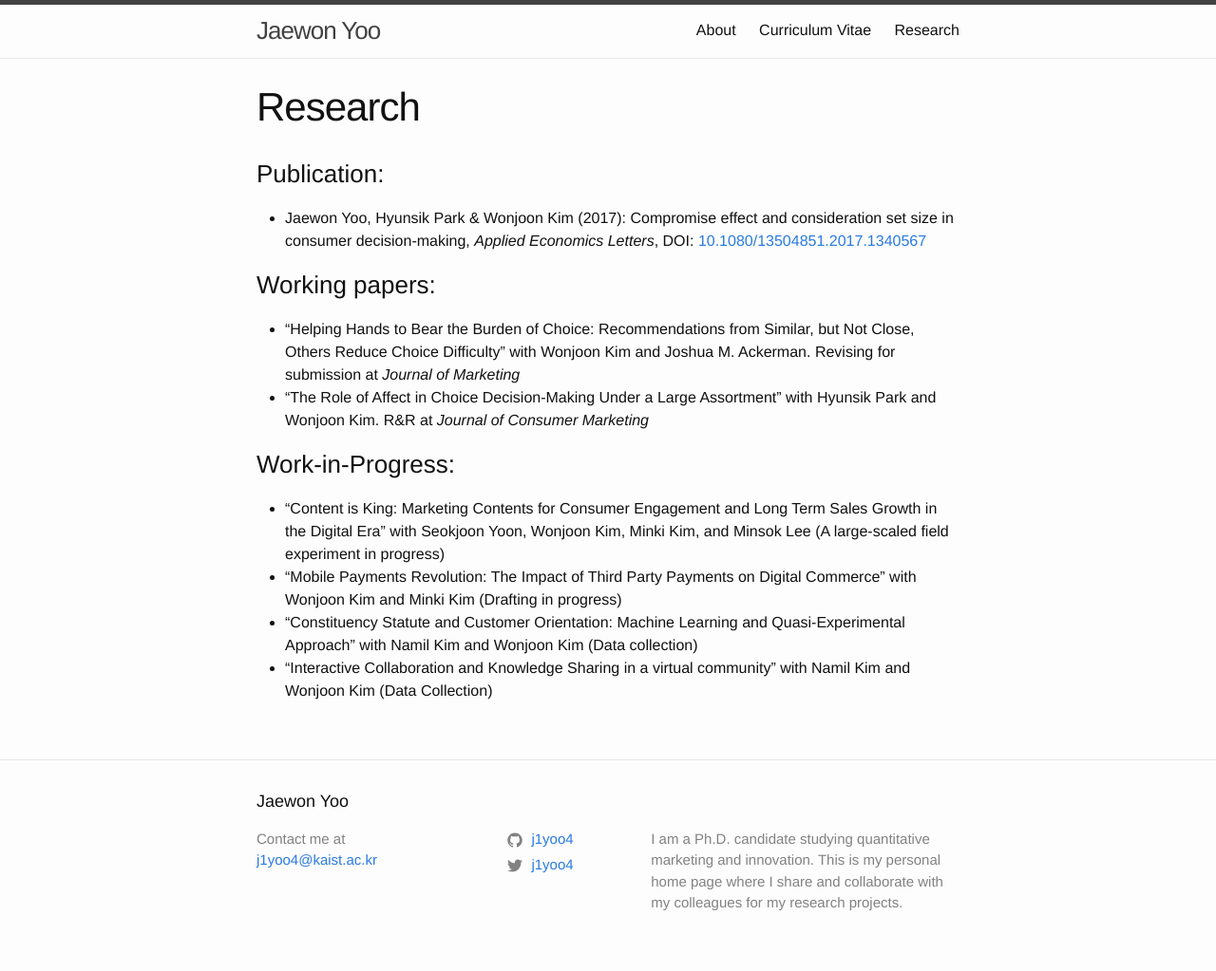
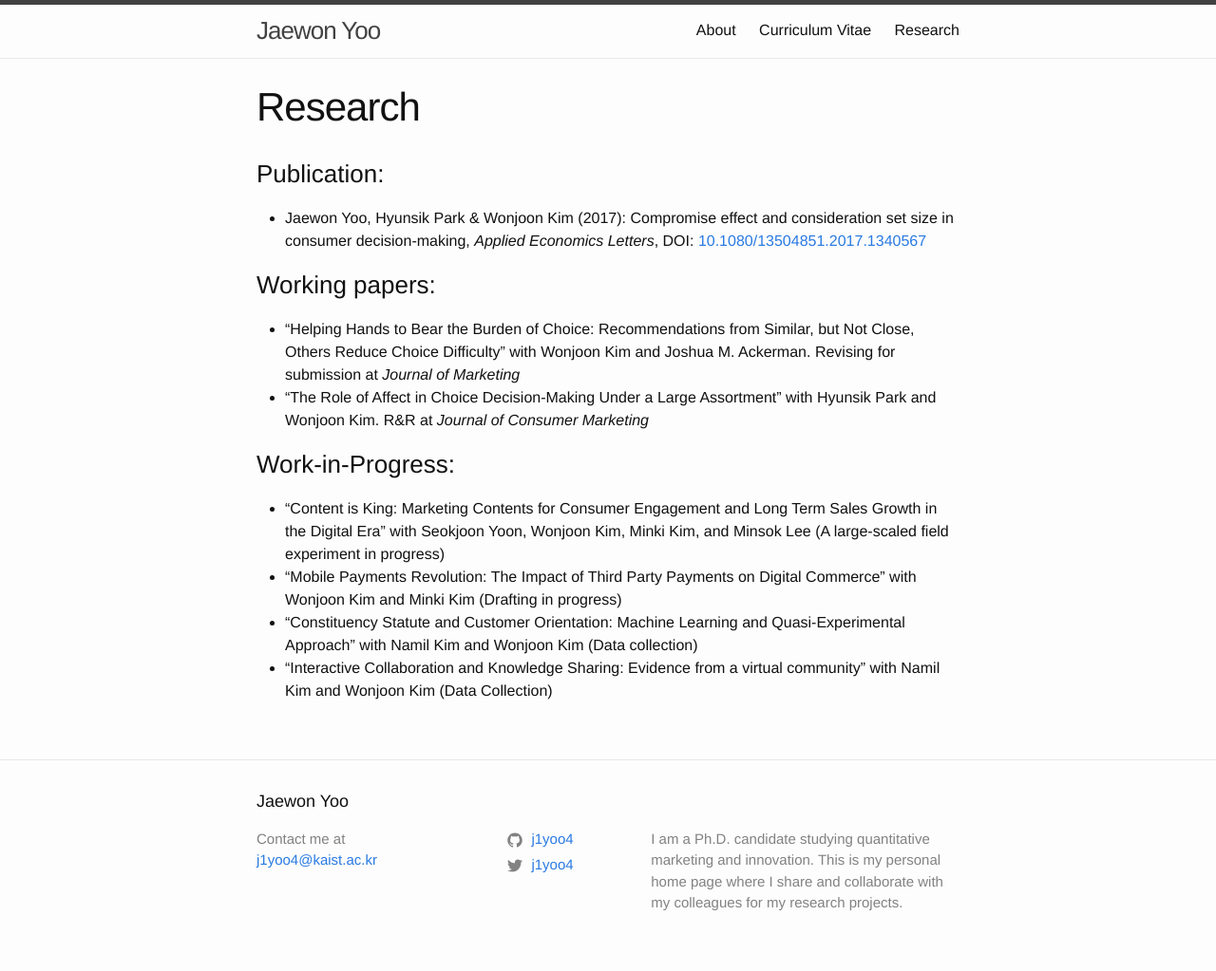
Before and after one commit to j1yoo/j1yoo.github.io, a Jekyll site: the page built from research.markdown, in a window 1280 px wide. Shown: the whole page at 95% size. Built offline with Jekyll 4.4.1, drawn with Linux system fonts in a browser that asks for light colours.

Commit message:
Update research.markdown

```diff
--- a/research.markdown
+++ b/research.markdown
@@ -15,4 +15,4 @@ permalink: /research/
 * "Content is King: Marketing Contents for Consumer Engagement and Long Term Sales Growth in the Digital Era" with Seokjoon Yoon, Wonjoon Kim, Minki Kim, and Minsok Lee (A large-scaled field experiment in progress)
 * "Mobile Payments Revolution: The Impact of Third Party Payments on Digital Commerce" with Wonjoon Kim and Minki Kim (Drafting in progress)
 * "Constituency Statute and Customer Orientation: Machine Learning and Quasi-Experimental Approach" with Namil Kim and Wonjoon Kim (Data collection)
-* "Interactive Collaboration and Knowledge Sharing in a virtual community" with Namil Kim and Wonjoon Kim (Data Collection)
+* "Interactive Collaboration and Knowledge Sharing: Evidence from a virtual community" with Namil Kim and Wonjoon Kim (Data Collection)
```
